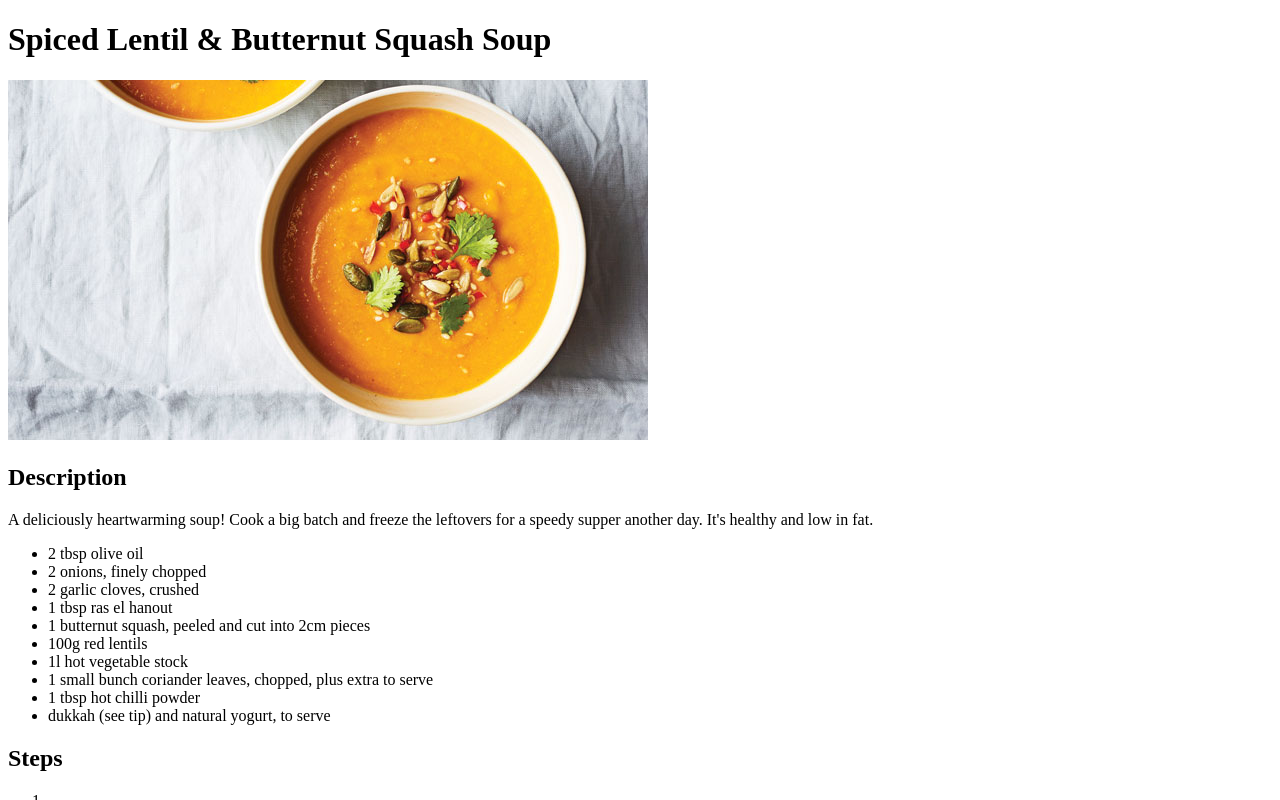
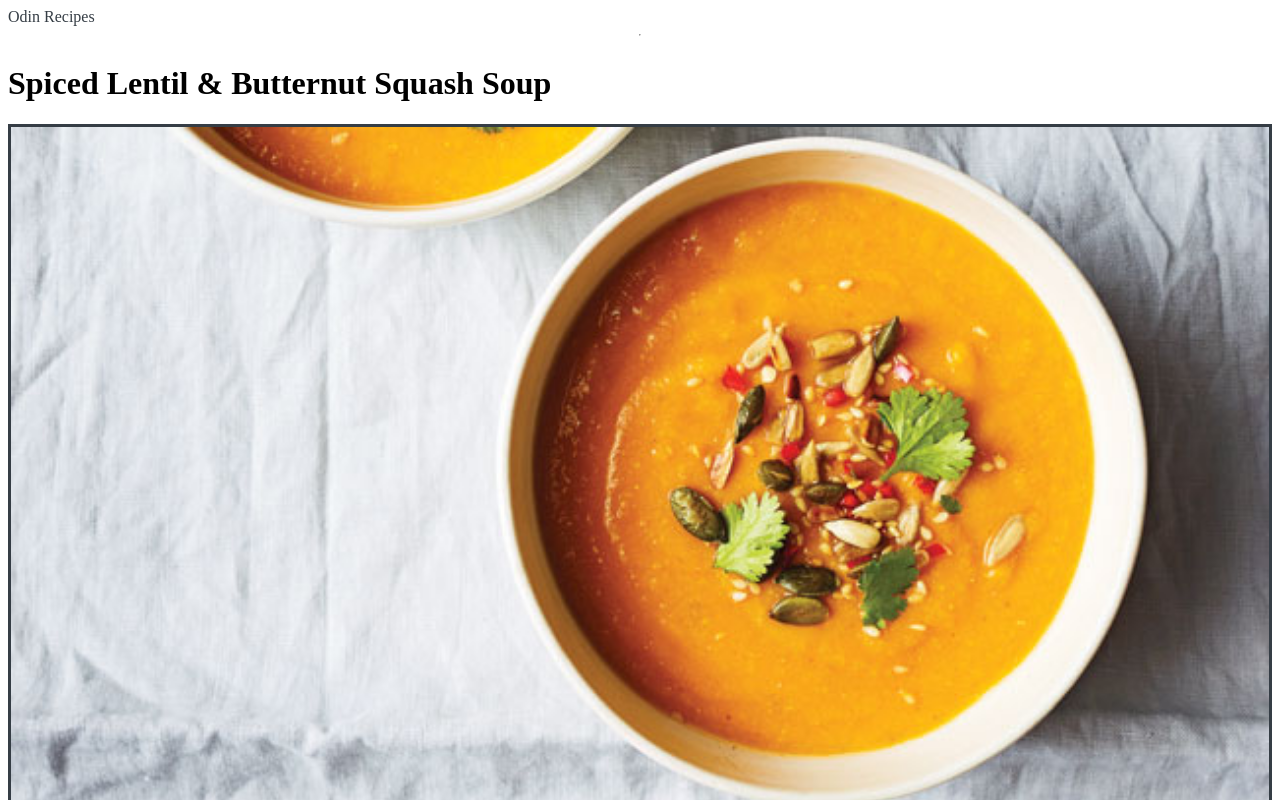
Before and after one commit to p-stevenson/odin-recipes, a plain HTML site: page recipes/spiced-lentil-butternut-squash-soup.html in a window 1280 px wide. Shown: the top 800 px of the page. Drawn offline with Linux system fonts and the light colour scheme.

Commit message:
Begin editing tags, adding classes etc for styling
Add links to stylesheet and fonts
Add anchor to return to home page
Add .recipe-title class to H1

```diff
--- a/recipes/spiced-lentil-butternut-squash-soup.html
+++ b/recipes/spiced-lentil-butternut-squash-soup.html
@@ -4,10 +4,17 @@
     <meta charset="UTF-8">
     <meta http-equiv="X-UA-Compatible" content="IE=edge">
     <meta name="viewport" content="width=device-width, initial-scale=1.0">
+    <link rel="stylesheet" href="../style.css">
+    <link rel="preconnect" href="https://fonts.googleapis.com">
+    <link rel="preconnect" href="https://fonts.gstatic.com" crossorigin>
+    <link href="https://fonts.googleapis.com/css2?family=Bebas+Neue&display=swap" rel="stylesheet">
+    <link href="https://fonts.googleapis.com/css2?family=Amatic+SC:wght@400;700&display=swap" rel="stylesheet">
     <title>Spiced lentil & butternut squash soup</title>
 </head>
 <body>
-    <h1>Spiced Lentil & Butternut Squash Soup</h1>
+    <a class="home-button" href="../index.html">Odin Recipes</a>
+    <hr>
+    <h1 class="recipe-title">Spiced Lentil & Butternut Squash Soup</h1>
     <img src="../images/spiced-lentil-butternut-soup.jpg" alt="Photo of spiced lentil and butternut soup">
     <h2>Description</h2>
     <p>A deliciously heartwarming soup! Cook a big batch and freeze the leftovers for a speedy supper another day. It's healthy and low in fat.</p>
```
